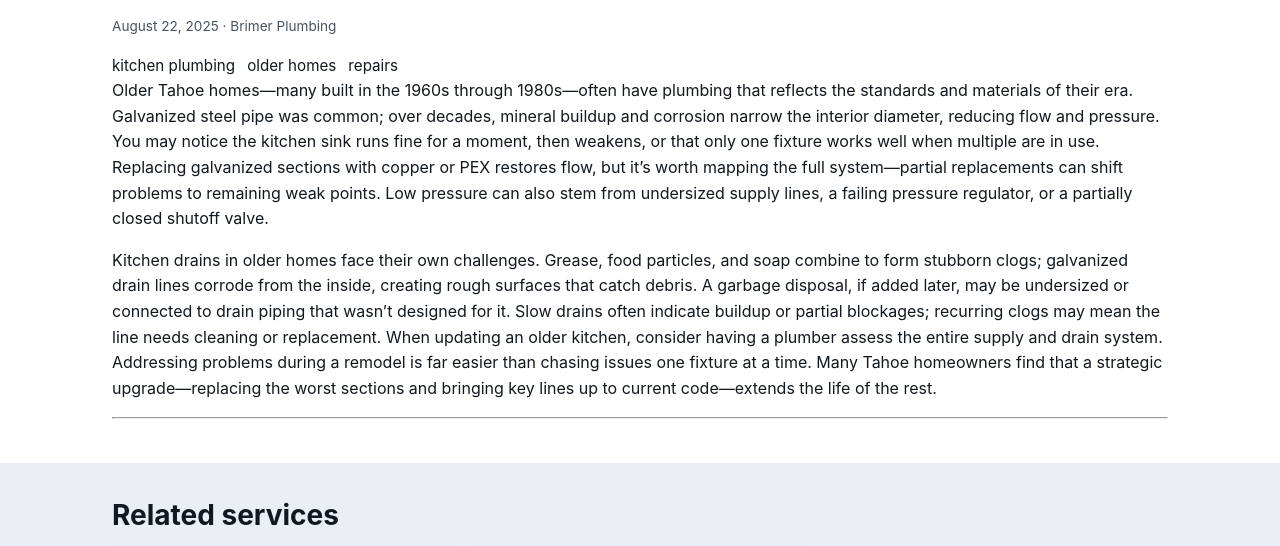
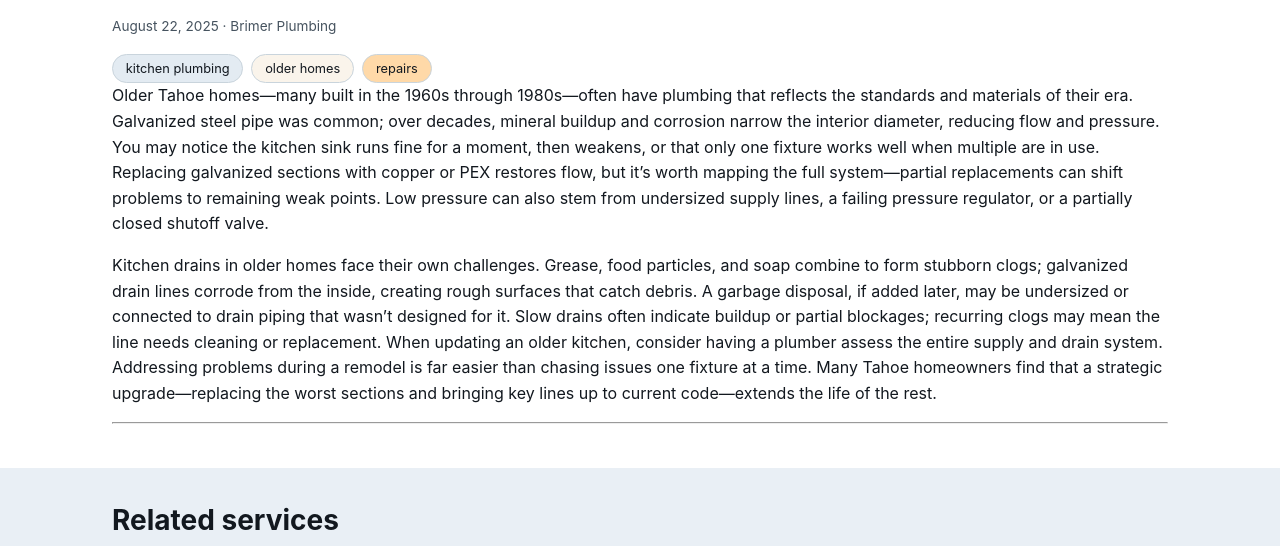
Before and after one commit to miltonamistead/brimercon-astro, an Astro site: page /blog/common-kitchen-plumbing-problems-older-tahoe-homes in a window 1280 px wide. Shown: the part 229-775 px from the top of the page. Built offline with nearby package versions, Linux system fonts and the light colour scheme; Astro itself is replaced by a stand-in of ours.

Commit message:
Blog: keyword rows render as rotating tint pills (Milton 2026-10-22)
Listing cards are already a single anchor, so the pills are styled
<li> text, not nested links; the parent card link handles clicks.
Rotation by position through three existing theme tints
(--brand-tint, --warm-tint, --gold) with dark text; hover shifts the
border on card hover only. Same class on the article-page tag row;
related-areas lists untouched.

```diff
--- a/src/pages/blog/[...slug].astro
+++ b/src/pages/blog/[...slug].astro
@@ -106,7 +106,7 @@ const blogPosting = {
       <p class="card__meta">
         <time datetime={isoDate}>{displayDate}</time> · Brimer Plumbing
       </p>
-      <ul class="towns">
+      <ul class="towns blog-tags">
         {tags.map((tag) => (
           <li>{tag}</li>
         ))}
--- a/src/pages/blog/index.astro
+++ b/src/pages/blog/index.astro
@@ -91,7 +91,7 @@ const itemList = {
                 </p>
                 <h3 class="card__title">{post.data.title}</h3>
                 <p class="card__summary">{post.data.description}</p>
-                <ul class="towns">
+                <ul class="towns blog-tags">
                   {post.data.tags.map((tag) => (
                     <li>{tag}</li>
                   ))}
--- a/src/styles/global.css
+++ b/src/styles/global.css
@@ -1294,6 +1294,39 @@ a.card:hover .card__arrow {
   font-size: 0.95rem;
 }
 
+/* Blog keyword pills (Milton, 2026-10-22): the listing card is already a
+   single anchor, so the pills are styled <li> text, never nested links —
+   the parent card link handles every click. Colors rotate by position
+   through three existing theme tints only, all with dark text; the
+   hover shift lives on the card, where the click lives. The article-page
+   tag row shares the class (same pills, no parent link there, so no
+   hover shift). Related-areas lists keep plain .towns and are untouched. */
+.blog-tags {
+  gap: 0.5rem;
+}
+
+.blog-tags li {
+  padding: 0.3rem 0.8rem;
+  border: 1px solid var(--line);
+  border-radius: 999px;
+  background: var(--brand-tint);
+  color: var(--ink);
+  font-size: 0.8rem;
+  line-height: 1.4;
+}
+
+.blog-tags li:nth-child(3n + 2) {
+  background: var(--warm-tint);
+}
+
+.blog-tags li:nth-child(3n + 3) {
+  background: var(--gold);
+}
+
+.blog-index__cards .card:hover .blog-tags li {
+  border-color: var(--line-deep);
+}
+
 /* One header system for content sections (Dexter note, 2026-10-20): every section
    heading aligns to the same left edge of the wrap with the same rhythm, the way
    the live site presents its headers. */
```
